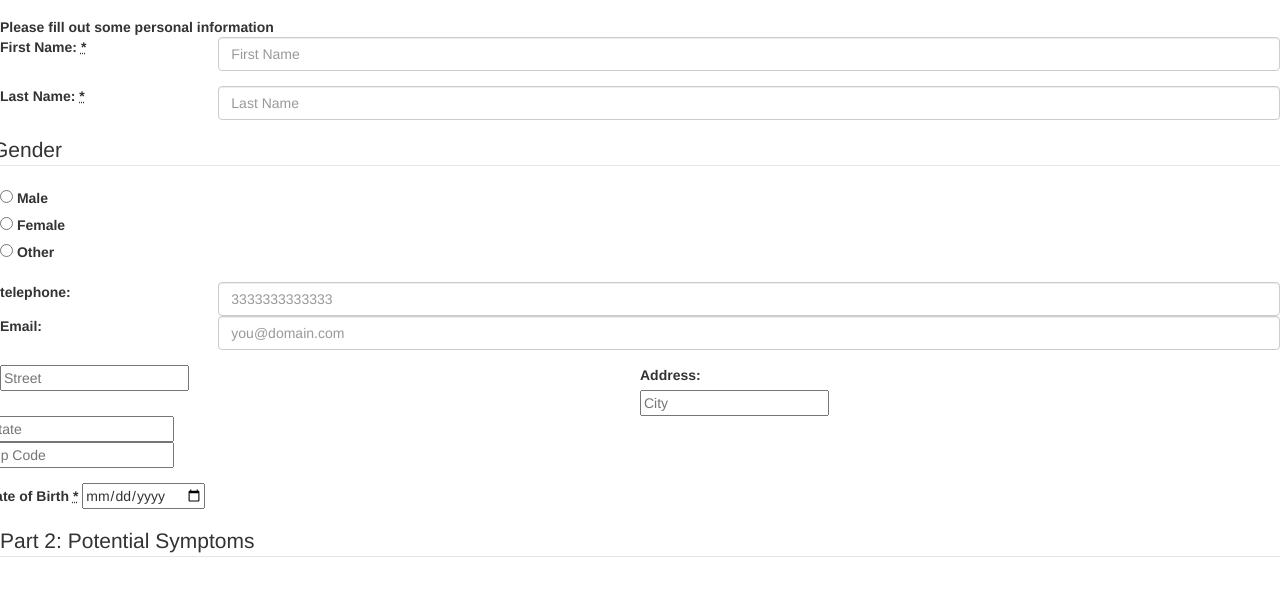
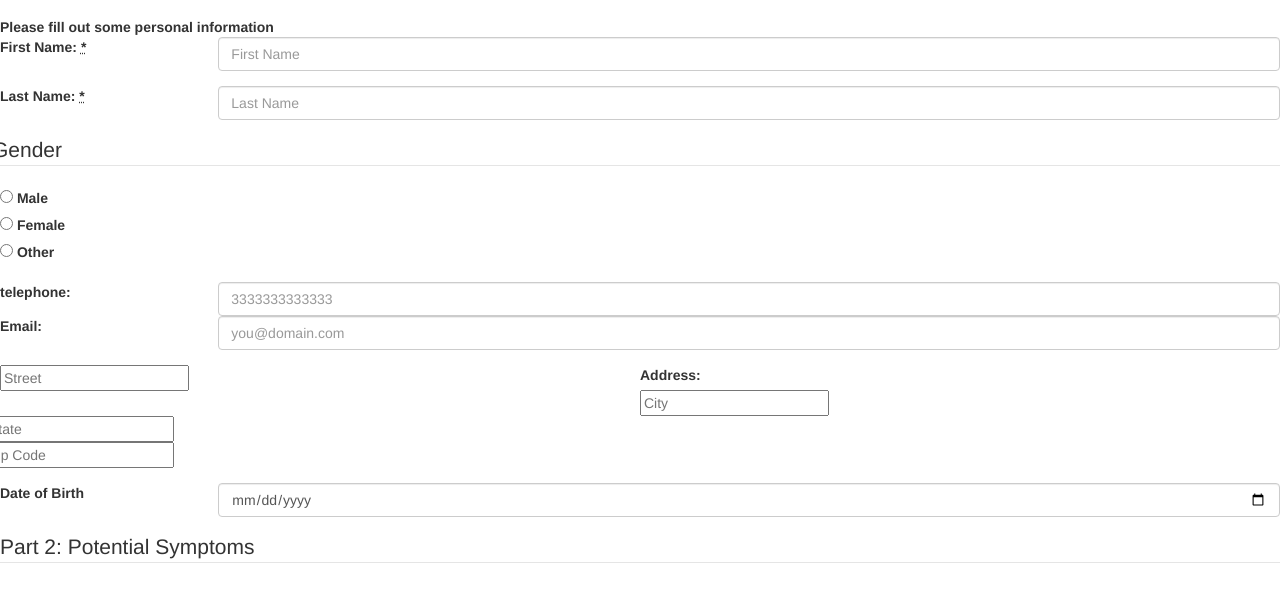
Before and after one commit to daxval/Webaap_spring2021_Covid_Center, a plain HTML site: page index.html in a window 1280 px wide. Shown: the part 157-751 px from the top of the page. Drawn offline with nearby package versions, Linux system fonts and the light colour scheme.

Commit message:
Update index.html

```diff
--- a/index.html
+++ b/index.html
@@ -97,11 +97,12 @@
             </div>
 
             <div class="row form-group">
-              <label for="txtDOB">
-                <span>Date of Birth</span>
-                  <strong><abbr title="required">*</abbr></strong>
+              <label for="txtDOB" class="col-sm-2 col-form-label">
+                Date of Birth
               </label>
-              <input type="date" id="textDOB" name="txtDOB" required>
+              <div class="col-sm-10">
+                <input type="date" id="textDOB" name="txtDOB" required class="form-control" placeholder>
+              </div>
             </div>
 
 
```
